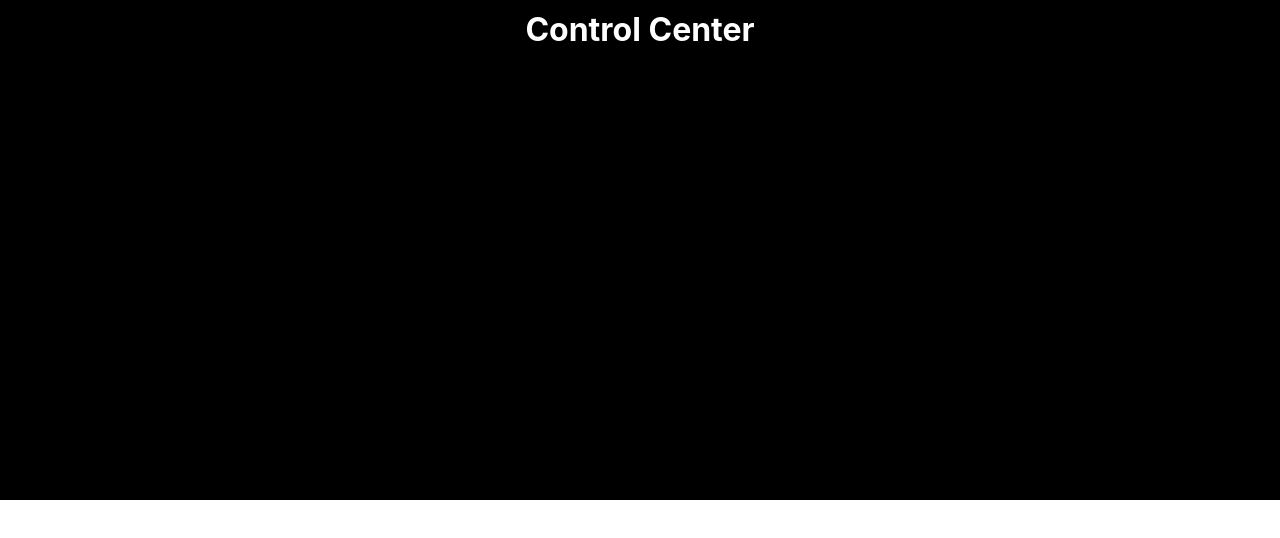
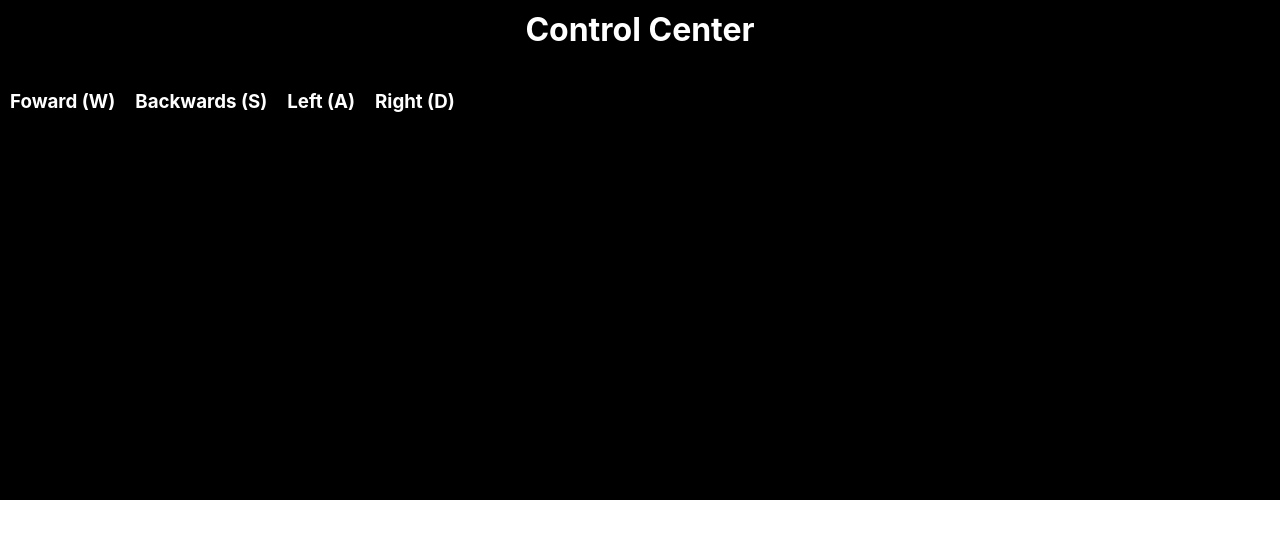
Before and after one commit to yamaluke/HAcK-Team-7-Code, a React (Create React App) app in the folder HAcK web/ccweb/: page / in a window 1280 px wide. Shown: the top 538 px of the page. Built offline with nearby package versions, Linux system fonts and the light colour scheme; no server answers.

Commit message:
set up motion based keyboard use effects. Still have not connected to socket yet.

```diff
--- a/HAcK web/ccweb/src/App.css
+++ b/HAcK web/ccweb/src/App.css
@@ -18,3 +18,11 @@
   padding: 10px;
 
 }
+
+#buttonLayout{
+  display: flex;
+}
+
+.keyboardInputShow{
+  margin: 10px;
+}
--- a/HAcK web/ccweb/src/App.js
+++ b/HAcK web/ccweb/src/App.js
@@ -2,11 +2,51 @@ import './App.css';
 import React, { useState, useEffect, useRef } from "react";
 import io from 'socket.io-client';
 
-// const socket = io('http://localhost:8000');
+const socket = io('http://localhost:8000');
 
 function App() {
 
+  const baseColor = 'white';
 
+  const [textColorW, setTextColorW] = useState(baseColor);
+  const [textColorS, setTextColorS] = useState(baseColor);
+  const [textColorA, setTextColorA] = useState(baseColor);
+  const [textColorD, setTextColorD] = useState(baseColor);
+
+  useEffect( () => {
+    const handleKeyDown = (event) => {
+      if(event.key === 'w'){
+        setTextColorW('blue');
+      }else if (event.key === 's'){
+        setTextColorS('blue');
+      }else if (event.key === 'a'){
+        setTextColorA('blue');
+      }else if (event.key === 'd'){
+        setTextColorD('blue');
+      }
+    }
+
+    const handleKeyUp = (event) => {
+      if(event.key === 'w'){
+        setTextColorW(baseColor);
+      }else if (event.key === 's'){
+        setTextColorS(baseColor);
+      }else if (event.key === 'a'){
+        setTextColorA(baseColor);
+      }else if (event.key === 'd'){
+        setTextColorD(baseColor);
+      }
+
+    }
+
+    window.addEventListener('keydown', handleKeyDown);
+    window.addEventListener('keyup', handleKeyUp);
+
+    return () => {
+      window.removeEventListener('keydown', handleKeyUp);
+      window.removeEventListener('keyup', handleKeyUp);
+    }
+  })
 
 
   return (
@@ -15,6 +55,12 @@ function App() {
         <h1 className="title">
           Control Center
         </h1>
+        <div id = 'buttonLayout'>
+          <h3 className="keyboardInputShow" style = {{color: textColorW}}> Foward (W) </h3>
+          <h3 className="keyboardInputShow" style = {{color: textColorS}}> Backwards (S) </h3>
+          <h3 className="keyboardInputShow" style = {{color: textColorA}}> Left (A) </h3>
+          <h3 className="keyboardInputShow" style = {{color: textColorD}}> Right (D) </h3>
+        </div>
 
       </div>
     </div>
```
